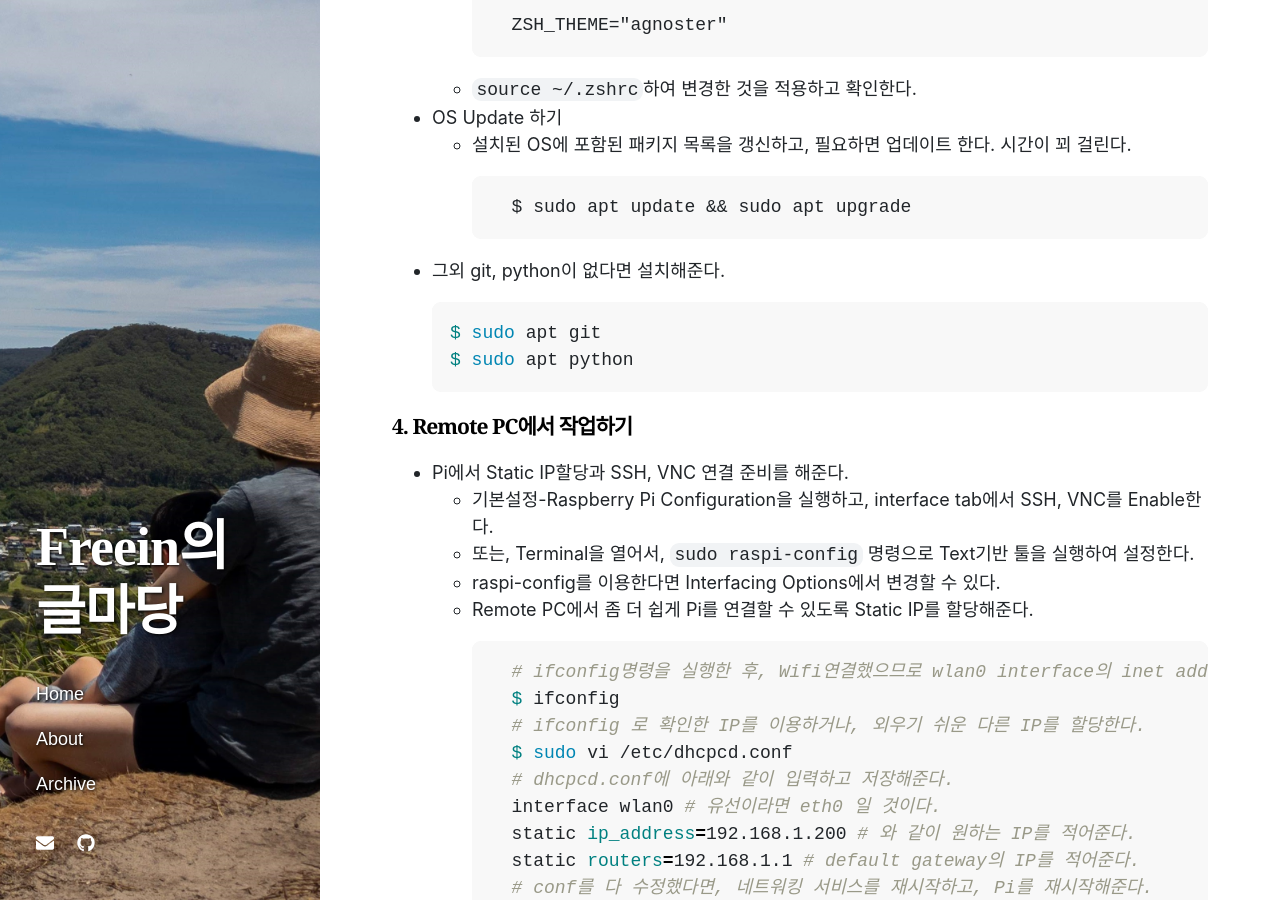
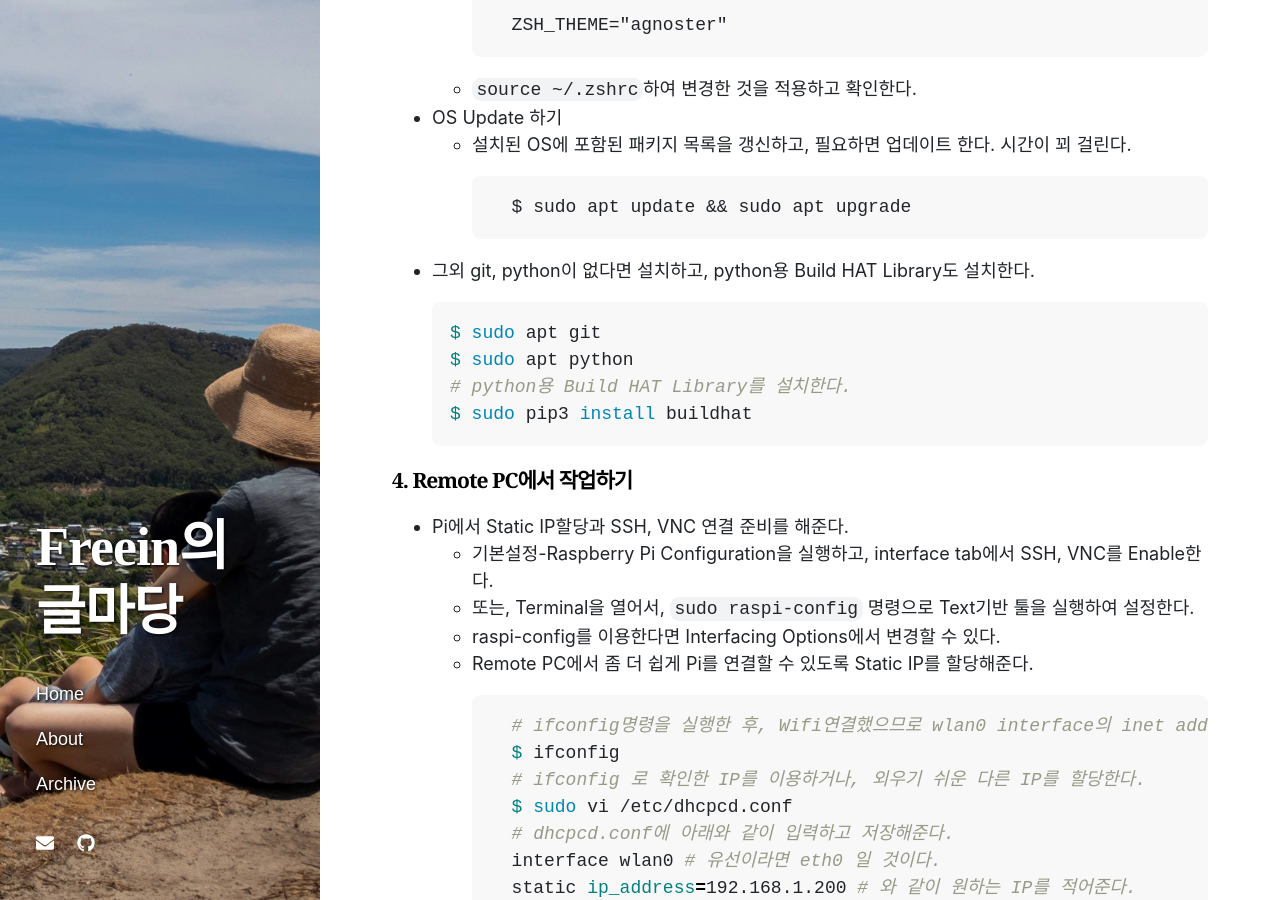
Before and after one commit to urfreein/urfreein.github.io, a Jekyll site: the page built from _posts/2022-01-22-RaspberryPi.md, in a window 1280 px wide and 900 px high, scrolled down 1899 px. Built offline with Jekyll 4.4.1, drawn with Linux system fonts in a browser that asks for light colours; nearby versions of some CDN libraries.

Commit message:
post changed

````diff
--- a/_posts/2022-01-22-RaspberryPi.md
+++ b/_posts/2022-01-22-RaspberryPi.md
@@ -51,10 +51,12 @@ categories: raspberrypi installation
     ```
     $ sudo apt update && sudo apt upgrade
     ```
-* 그외 git, python이 없다면 설치해준다.
+* 그외 git, python이 없다면 설치하고, python용 Build HAT Library도 설치한다.
 ```bash
 $ sudo apt git
 $ sudo apt python
+# python용 Build HAT Library를 설치한다.
+$ sudo pip3 install buildhat
 ```
 
 ### 4. Remote PC에서 작업하기
````
